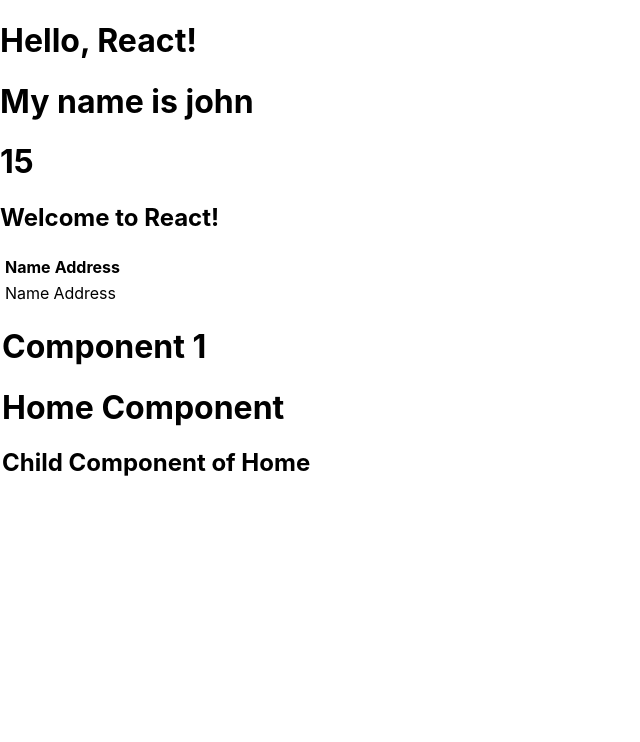
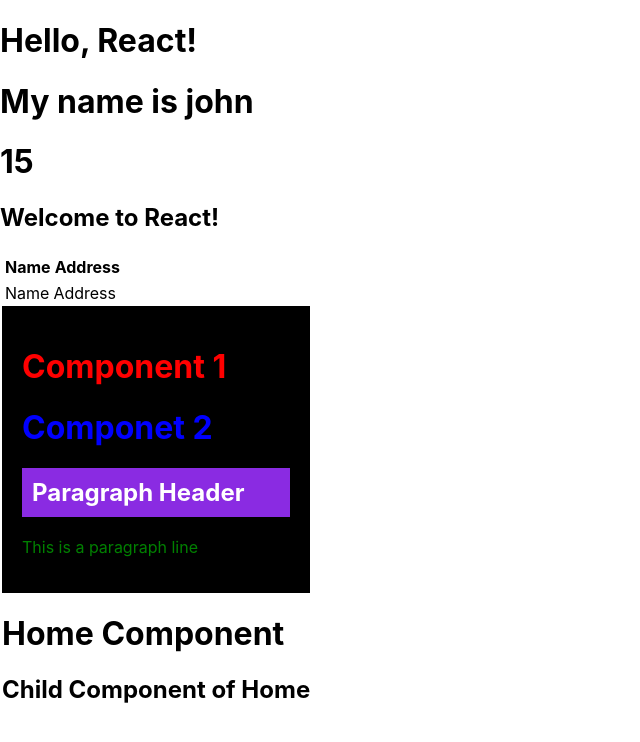
Before and after one commit to jasirpk/Web-Design-by-React, a React (Create React App) app: page / in a window 1280 px wide. Shown: the top 742 px of the page, without its empty margins (0-640 px from the left). Built offline with nearby package versions, Linux system fonts and the light colour scheme.

Commit message:
inline css and variable throug css

```diff
--- /dev/null
+++ b/src/components/Header.css
@@ -0,0 +1,12 @@
+.para {
+    color: green;
+}
+.header {
+    color: rgb(255, 255, 255);
+    background-color: blueviolet;
+    padding: 10px;
+}
+.div-header {
+    background-color: black;
+    padding: 20px;
+}
--- a/src/components/Header.js
+++ b/src/components/Header.js
@@ -1,9 +1,14 @@
 import React from 'react'
+import "./Header.css";
 
 const Header = () => {
+  const headingStyle = {color: "blue"};
   return (
-  <div>
-    <h1>Component 1</h1>
+  <div className='div-header'>
+    <h1 style={{color: "red"}}>Component 1</h1>
+    <h1 style={headingStyle}>Componet 2</h1>
+    <h2 className='header'>Paragraph Header</h2>
+    <p className='para'>This is a paragraph line</p>
   </div>
   );
 }
--- a/src/components/Home.js
+++ b/src/components/Home.js
@@ -1,9 +1,10 @@
 import React from 'react'
 import Child from './Child';
+import "./Home.css";
 
 const Home = () => {
     return (
-        <div>
+        <div className='Header'>
             <h1>Home Component</h1>
             <Child />
         </div>
```
Also changed, not shown: src/components/Home.css (added).
